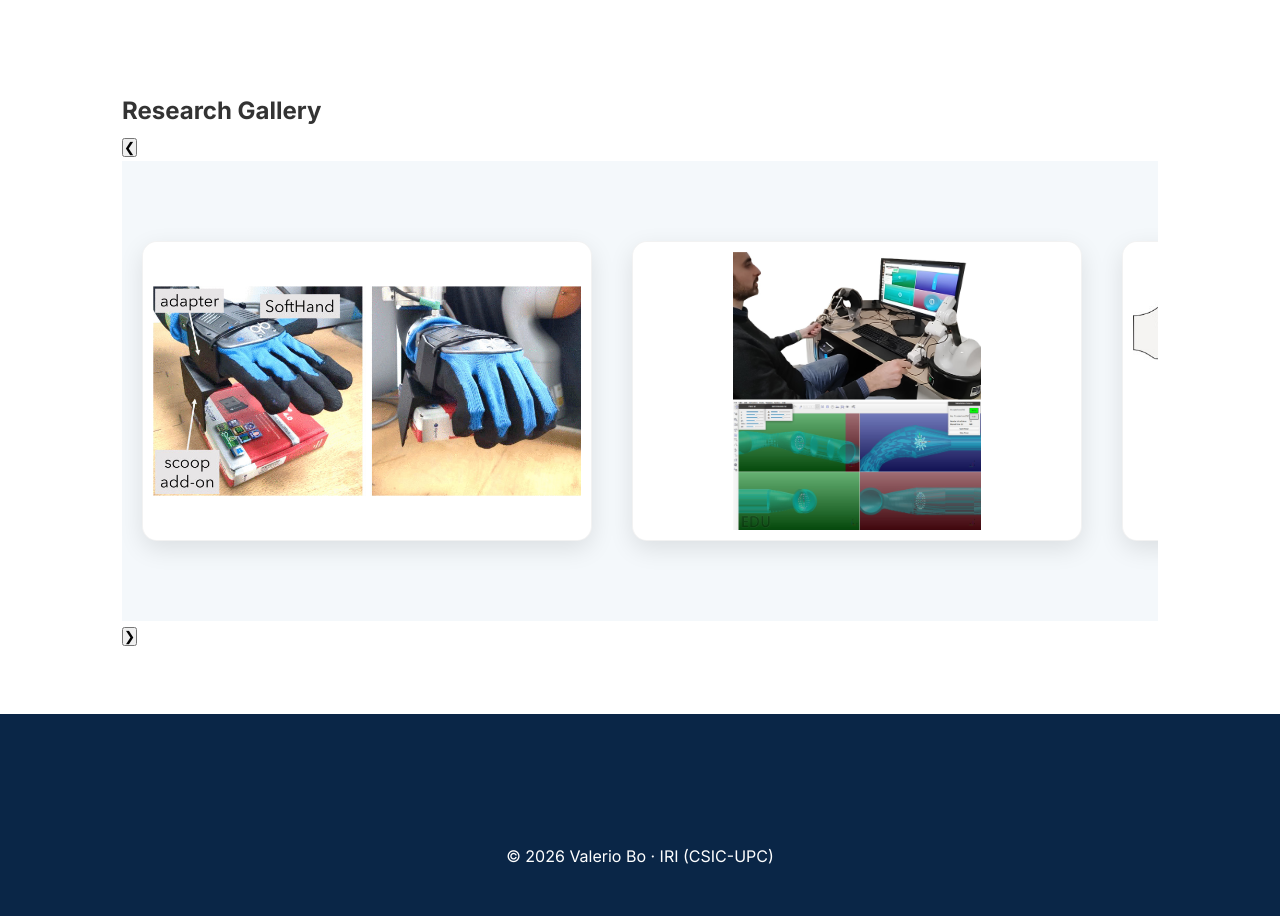
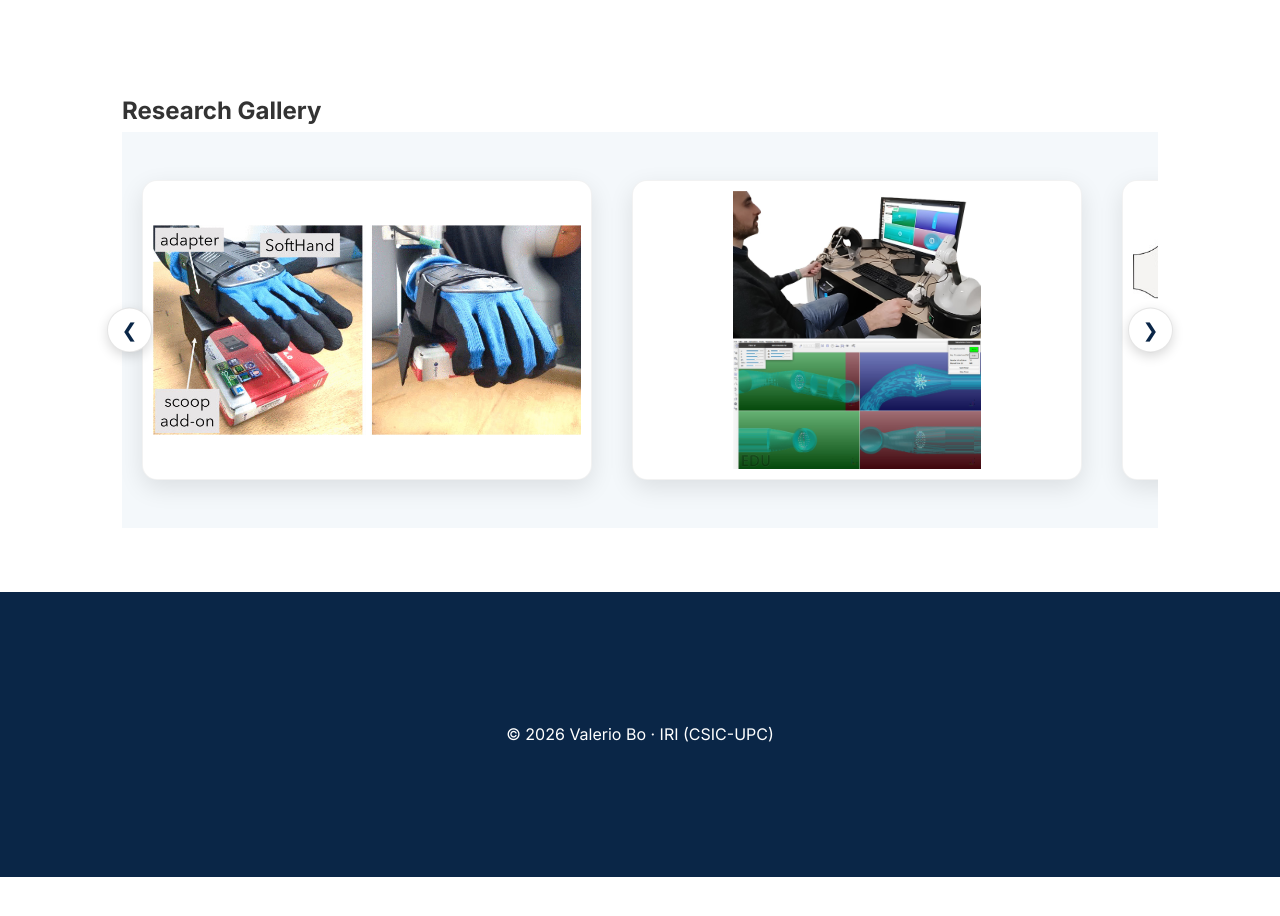
Before and after one commit to valerio-bo/researcher, a plain HTML site: page index.html in a window 1280 px wide. Shown: the part 960-1876 px from the top of the page. After the commit the page ends 1837 px from the top, so only its background shows below. Drawn offline with Linux system fonts and the light colour scheme.

Commit message:
Update style.css

```diff
--- a/style.css
+++ b/style.css
@@ -48,7 +48,6 @@ nav a.active { color: var(--accent-blue); border-bottom: 2px solid var(--accent-
 
 /* --- Compact Hero & Profile --- */
 .hero-header {
-  /* Reduced from 70vh to 45vh for a much shorter header */
   min-height: 45vh;
   display: flex;
   align-items: center;
@@ -58,16 +57,14 @@ nav a.active { color: var(--accent-blue); border-bottom: 2px solid var(--accent-
   background-position: center;
   color: white;
   text-align: center;
-  /* Reduced padding to take up less vertical room */
   padding: 3rem 2rem;
 }
 
 .profile-placeholder {
-    /* Scaled down from 300px to 180px for a more balanced look */
     width: 180px;
     height: 180px;
     background-color: #fff;
-    border: 5px solid white; /* Slightly thinner border for the smaller size */
+    border: 5px solid white;
     border-radius: 50%;
     margin: 0 auto 1.5rem;
     display: flex;
@@ -84,7 +81,6 @@ nav a.active { color: var(--accent-blue); border-bottom: 2px solid var(--accent-
 }
 
 h1 {
-    /* Slightly smaller font for the shorter header */
     font-size: 3rem;
     margin: 0.5rem 0;
 }
@@ -97,18 +93,23 @@ h1 {
 }
 
 /* --- Slider --- */
+.slider-wrapper {
+    position: relative;
+    width: 100%;
+    display: flex;
+    align-items: center;
+}
+
 .slider-container {
     width: 100%;
-    /* Changed: allows horizontal scrolling */
     overflow-x: auto;
-    padding: 5rem 0;
+    padding: 3rem 0;
     background: var(--light-bg);
-    /* Adds smooth physics on trackpads/touch screens */
     scroll-behavior: smooth;
     -webkit-overflow-scrolling: touch;
 }
 
-/* Optional: Hide the scrollbar for a cleaner look */
+/* Hide scrollbar for a cleaner look */
 .slider-container::-webkit-scrollbar {
     display: none;
 }
@@ -116,7 +117,6 @@ h1 {
 .slider-track {
     display: flex;
     width: max-content;
-    /* Removed: animation: scroll 45s linear infinite; */
     align-items: center;
 }
 
@@ -133,7 +133,6 @@ h1 {
     justify-content: center;
     align-items: center;
     border: 1px solid rgba(0,0,0,0.05);
-    /* Snaps slides into place when scrolling manually */
     scroll-snap-align: center;
 }
 
@@ -145,7 +144,46 @@ h1 {
     padding: 10px;
 }
 
-@keyframes scroll { 0% { transform: translateX(0); } 100% { transform: translateX(-50%); } }
+/* Slider Controls */
+.nav-btn {
+    position: absolute;
+    top: 50%;
+    transform: translateY(-50%);
+    background: white;
+    border: 1px solid rgba(0, 0, 0, 0.1);
+    color: var(--dark-blue);
+    width: 45px;
+    height: 45px;
+    border-radius: 50%;
+    font-size: 1.2rem;
+    cursor: pointer;
+    display: flex;
+    align-items: center;
+    justify-content: center;
+    z-index: 10;
+    box-shadow: 0 4px 12px rgba(0, 0, 0, 0.15);
+    transition: all 0.2s ease;
+}
+
+.nav-btn:hover {
+    background: var(--primary-blue);
+    color: white;
+}
+
+.prev-btn {
+    left: -15px;
+}
+
+.next-btn {
+    right: -15px;
+}
+
+/* Hide visual navigation buttons on smaller displays where swiping is native and expected */
+@media (max-width: 768px) {
+    .nav-btn {
+        display: none;
+    }
+}
 
 /* --- Lightbox --- */
 .lightbox {
```
